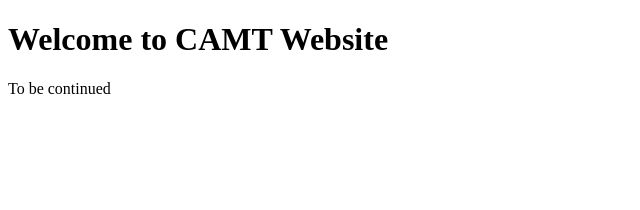
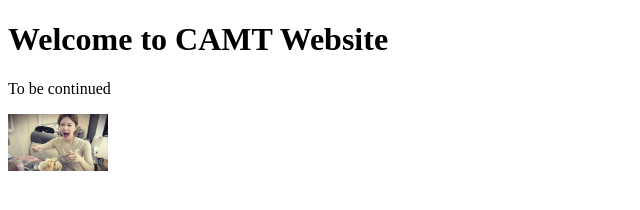
Before and after one commit to Eloisa-virgo/develop-lab3-new, a plain HTML site: page index.html in a window 1280 px wide. Shown: the whole page, without its empty margins (0-640 px from the left). Drawn offline with Linux system fonts and the light colour scheme.

Commit message:
feat: add Vivian's photo to index.htm

```diff
--- a/index.html
+++ b/index.html
@@ -7,5 +7,6 @@
 <body>
     <h1>Welcome to CAMT Website</h1>
     <p>To be continued</p>
+     <img src="Vivian.jpg" alt="Vivian's photo" width="100">
 </body>
 </html>
```
Also changed, not shown: Vivian.jpg (added).
